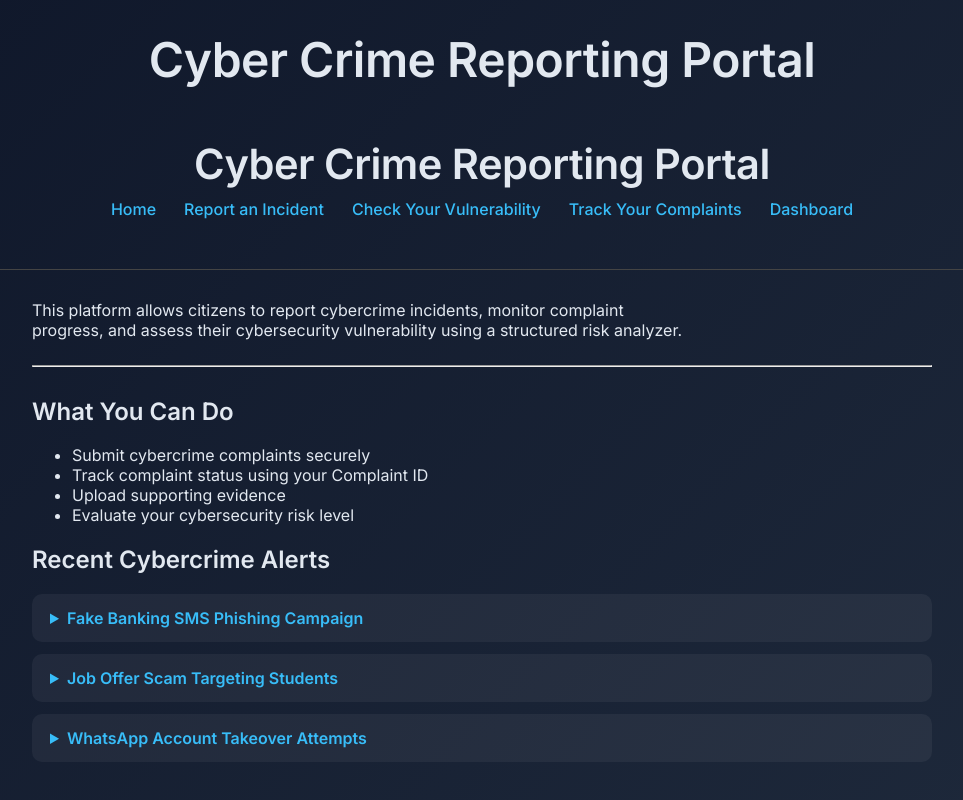
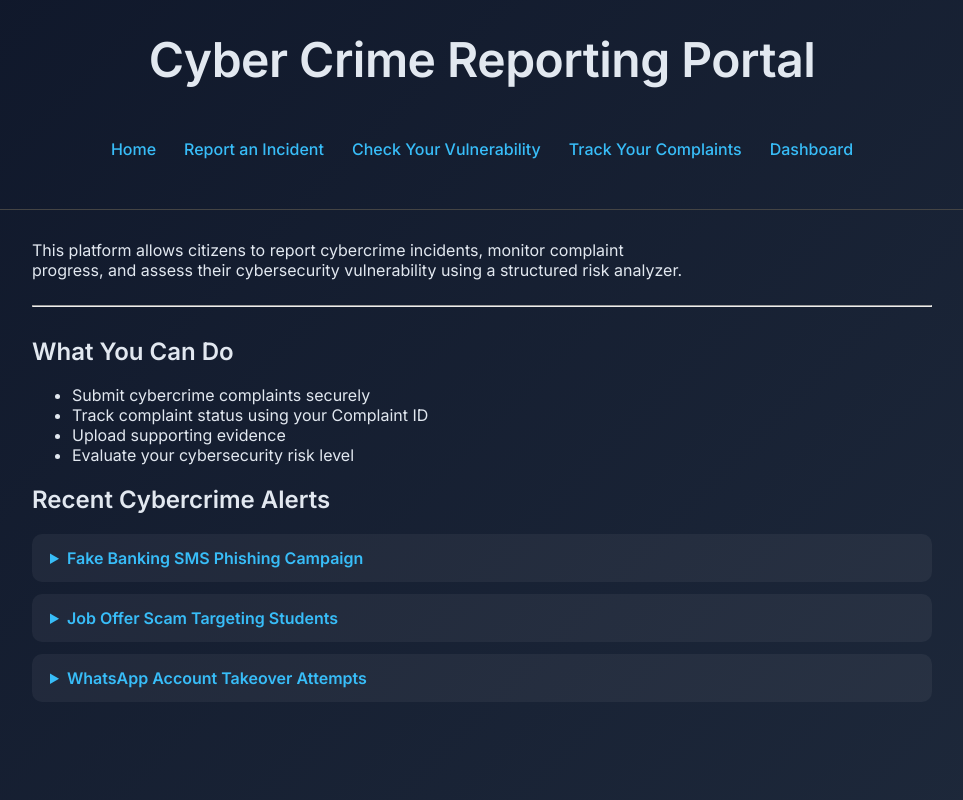
Before and after one commit to Praneel15-01-01/cyber-crime-portal, a React (Vite) app: page / in a window 1280 px wide. Shown: the whole page, without its empty margins (158-1121 px from the left). Built offline with nearby package versions, Linux system fonts and the light colour scheme.

Commit message:
Did more stuff

```diff
--- a/src/components/navbar.jsx
+++ b/src/components/navbar.jsx
@@ -1,9 +1,9 @@
- import { Link } from "react-router-dom";
+import { Link } from "react-router-dom";
 
 function Navbar() {
   return (
     <nav className="navbar">
-      <h1 className="title">Cyber Crime Reporting Portal</h1>
+      <h1 className="title"> </h1>
 
       <div className="nav-links">
         <Link to="/">Home</Link>
```
